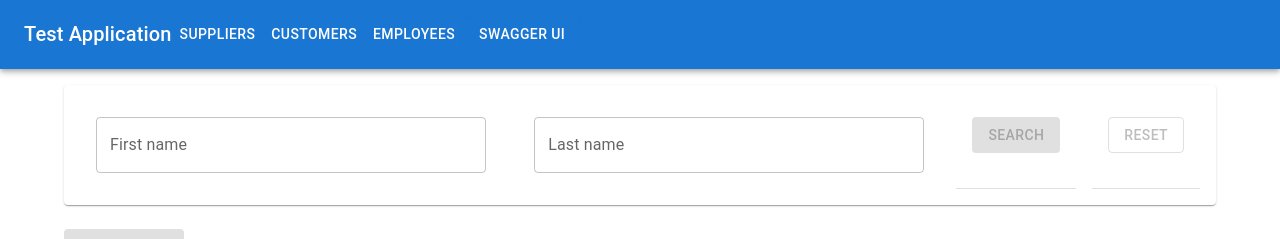
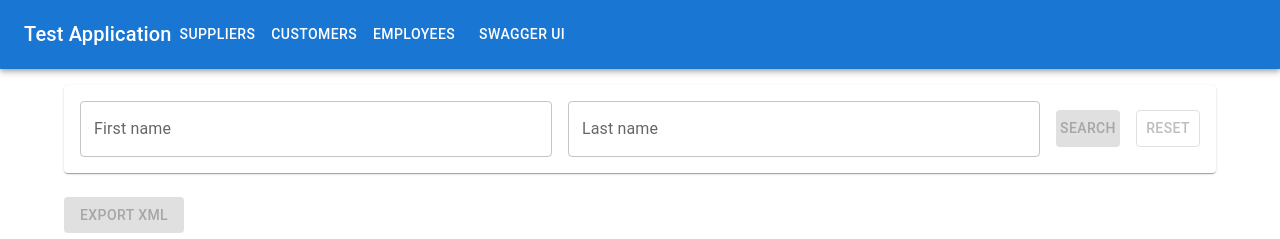
Before and after one commit to fgregoriodev/Test, a React (Vite) app in the folder src/Frontend/: page /EmployeeList in a window 1280 px wide. Shown: the top 239 px of the page. Built offline with nearby package versions, Linux system fonts and the light colour scheme; no server answers; the HTML template or start-up script is replaced by a standard one.

Commit message:
fix: replace table-based layout with Box for employee filters

```diff
--- a/src/Frontend/src/pages/EmployeeListPage.tsx
+++ b/src/Frontend/src/pages/EmployeeListPage.tsx
@@ -1,4 +1,5 @@
 import {
+  Box,
   Button,
   Paper,
   Table,
@@ -38,8 +39,14 @@ export default function EmployeeListPage() {
 
     return(
       <Paper sx={{ p: 2, mb: 3, mt: 2 }}>
-        <TableRow sx={{ display: "flex", gap: 2 }}>
-          <TableCell sx={{ flex: 1, borderBottom: "none" }}>
+        <Box
+          sx={{
+            display: "flex",
+            gap: 2,
+            alignItems: "center",
+            flexWrap: "nowrap",
+          }}
+        >
           <TextField
             disabled={isLoading || isFetching}
             fullWidth
@@ -47,9 +54,6 @@ export default function EmployeeListPage() {
             value={firstNameInput}
             onChange={(e) => setFirstNameInput(e.target.value)}
           />
-          </TableCell>
-
-          <TableCell sx={{ flex: 1, borderBottom: "none" }}>
           <TextField
             disabled={isLoading || isFetching}
             fullWidth
@@ -57,8 +61,6 @@ export default function EmployeeListPage() {
             value={lastNameInput}
             onChange={(e) => setLastNameInput(e.target.value)}
           />
-          </TableCell>
-          <TableCell>
           <Button
             disabled={isSearchDisabled }
             variant="contained"
@@ -71,8 +73,6 @@ export default function EmployeeListPage() {
           >
             Search
           </Button>
-          </TableCell>
-          <TableCell>
           <Button
             variant="outlined"
             disabled={isResetDisabled  }
@@ -84,8 +84,7 @@ export default function EmployeeListPage() {
           >
             Reset
           </Button>
-          </TableCell>
-        </TableRow>
+        </Box>
       </Paper>
   )}
 
```
Lines whose indentation alone changed are shown as unchanged.
